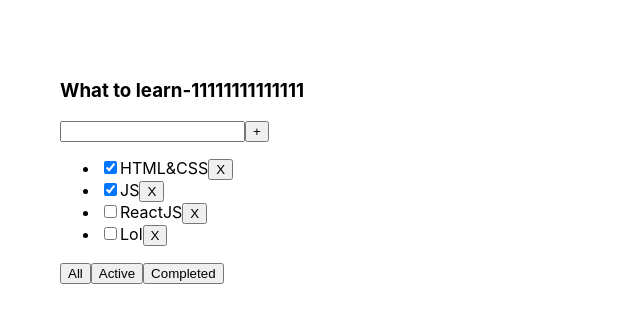
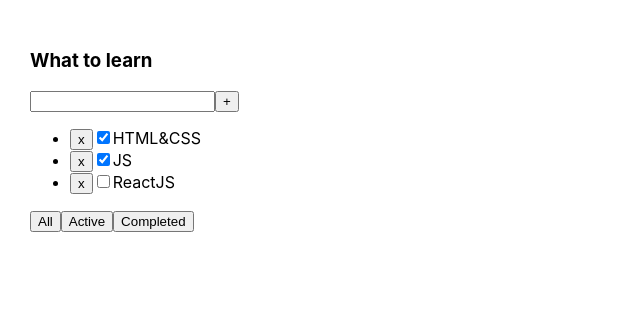
Before and after one commit to Sikstep/toDolist, a React (Create React App) app: page / in a window 1280 px wide. Shown: the top 322 px of the page, without its empty margins (0-640 px from the left). Built offline with nearby package versions, Linux system fonts and the light colour scheme.

Commit message:
ToDoList video 2 complited

```diff
--- a/src/App.css
+++ b/src/App.css
@@ -1,3 +1,4 @@
+
 .App {
   padding: 30px;
   display: flex;
@@ -6,3 +7,19 @@
 .App > div {
   margin-right: 50px;
 }
+
+.error {
+  border: red 1px solid;
+}
+
+.error-message {
+  color: red;
+}
+
+.active-filter {
+  background-color: aquamarine;
+}
+
+.is-done {
+  opacity: 0.5;
+}
--- a/src/App.tsx
+++ b/src/App.tsx
@@ -1,48 +1,53 @@
 import React, {useState} from 'react';
 import './App.css';
-import {TaskType, ToDolist} from "./ToDoList";
+import {TaskType, Todolist} from './Todolist';
 
-export type FilterValuesType = "All" | "Completed" | "Active";
+export type ButtonNameType = 'All' | 'Active' | 'Completed'
 
 function App() {
 
-    const shapka11 = 'What to learn-11111111111111';
+    // let tasks1 = [
+    //     {id: 1, title: 'HTML&CSS', isDone: true},
+    //     {id: 2, title: 'JS', isDone: true},
+    //     {id: 3, title: 'ReactJS', isDone: false}
+    // ]
 
+    let [tasks1, setTasks1] = useState<Array<TaskType>>([
+        {id: 1, title: 'HTML&CSS', isDone: true},
+        {id: 2, title: 'JS', isDone: true},
+        {id: 3, title: 'ReactJS', isDone: false}
+    ])
 
-    let [tasks, setTasks] = useState<Array<TaskType>>([
-        {id: 1, title: "HTML&CSS", isDone: true},
-        {id: 2, title: "JS", isDone: true},
-        {id: 3, title: "ReactJS", isDone: false},
-        {id: 4, title: "Lol", isDone: false}
-    ]);
-
-    let [filter, setFilter] = useState<FilterValuesType>("All")
-
-    function changeFilter(value: FilterValuesType) {
-        setFilter(value);
+    const removeTask = (TaskId: number) => {
+        setTasks1(tasks1.filter((el) => {
+            return el.id !== TaskId
+        }))
     }
 
-    let tasksForTodolist = tasks;
-    if (filter === "Completed") {
-        tasksForTodolist = tasks.filter(t => t.isDone === true)
-    }
-    if (filter === "Active") {
-        tasksForTodolist = tasks.filter(t => t.isDone === false)
-    }
-
-    function removeTask(id: number) {
-        let filteredTasks = tasks.filter(t => t.id !== id)
-        setTasks(filteredTasks);
-    }
+    // let [filterTask, setFilterTask] = useState<ButtonNameType>('All');
+    //
+    // const filteringTasks = (title: ButtonNameType) => {
+    //     setFilterTask(title)
+    // }
+    //
+    // let filteredTasks = tasks1;
+    // // Если пришёл  Active то
+    // if (filterTask === 'Active') {
+    //     filteredTasks = tasks1.filter(el => el.isDone)
+    // }
+    // // Если пришёл  Completed то
+    // if (filterTask === 'Completed') {
+    //     filteredTasks = tasks1.filter(el => !el.isDone)
+    // }
 
     return (
         <div className="App">
-            <ToDolist shapka2={shapka11}
-                      tasks={tasksForTodolist}
-                      removeTask={removeTask}
-                      changeFilter={changeFilter}/>
+            <Todolist
+                title="What to learn"
+                tasks={tasks1}
+                removeTask={removeTask}
+                />
         </div>
-
     );
 }
 
--- a/src/ToDoList.tsx
+++ b/src/ToDoList.tsx
@@ -1,36 +1,54 @@
-import React from "react";
-import {FilterValuesType} from "./App";
+import React, {useState} from 'react';
+import {ButtonNameType} from './App';
 
+export type TaskType = {
+    id: number
+    title: string
+    isDone: boolean
+}
 
-type PropsToDoListType = {
-
-    shapka2?: string,
-    tasks: TaskType[],
-    removeTask: (id: number) => void,
-    changeFilter: (value: FilterValuesType) => void,
-
+type PropsType = {
+    title: string
+    tasks: Array<TaskType>
+    removeTask: (id: number) => void
 
 }
 
-export type TaskType = { id: number, title: string, isDone: boolean }
-export const ToDolist = (props: PropsToDoListType) => {
+export function Todolist(props: PropsType) {
+
+    let [filterTask, setFilterTask] = useState<ButtonNameType>('All');
+
+    const filteringTasks = (title: ButtonNameType) => {
+        setFilterTask(title)
+    }
+
+    let filteredTasks = props.tasks;
+    // Если пришёл  Active то
+    if (filterTask === 'Active') {
+        filteredTasks = props.tasks.filter(el => el.isDone)
+    }
+    // Если пришёл  Completed то
+    if (filterTask === 'Completed') {
+        filteredTasks = props.tasks.filter(el => !el.isDone)
+    }
+
     return (
-        <div className="App">
         <div>
-                <h3>{props.shapka2}</h3>
+            <h3>{props.title}</h3>
             <div>
                 <input/>
                 <button>+</button>
             </div>
             <ul>
-                    {props.tasks.map((el) => {
+                {filteredTasks.map(el => {
                     return (
-                            <li key={el.id}><input type="checkbox" checked={el.isDone}/>
-                                <span>{el.title}</span>
+                        <li key={el.id}>
                             <button onClick={() => {
                                 props.removeTask(el.id)
-                                }}>X
+                            }}>x
                             </button>
+                            <input type="checkbox" checked={el.isDone}/>
+                            <span>{el.title}</span>
                         </li>
                     )
                 })}
@@ -38,19 +56,18 @@ export const ToDolist = (props: PropsToDoListType) => {
             </ul>
             <div>
                 <button onClick={() => {
-                        props.changeFilter("All")
+                    filteringTasks(`All`)
                 }}>All
                 </button>
                 <button onClick={() => {
-                        props.changeFilter("Active")
+                    filteringTasks('Active')
                 }}>Active
                 </button>
                 <button onClick={() => {
-                        props.changeFilter("Completed")
+                    filteringTasks('Completed')
                 }}>Completed
                 </button>
             </div>
         </div>
-        </div>
     );
-}
+};
--- a/src/index.tsx
+++ b/src/index.tsx
@@ -1,18 +1,14 @@
 import React from 'react';
-import ReactDOM from 'react-dom/client';
 import './index.css';
 import App from './App';
+import * as serviceWorker from './serviceWorker';
+import { createRoot } from 'react-dom/client';
 
+const container  = document.getElementById('root') as HTMLElement
+const root = createRoot(container);
+root.render(<App />);
 
-const root = ReactDOM.createRoot(
-    document.getElementById('root') as HTMLElement
-);
-root.render(
-    <React.StrictMode>
-        <App/>
-    </React.StrictMode>
-);
-
-// If you want to start measuring performance in your app, pass a function
-// to log results (for example: reportWebVitals(console.log))
-// or send to an analytics endpoint. Learn more: https://bit.ly/CRA-vitals
+// If you want your app to work offline and load faster, you can change
+// unregister() to register() below. Note this comes with some pitfalls.
+// Learn more about service workers: https://bit.ly/CRA-PWA
+serviceWorker.unregister();
```
Also changed, not shown: 1 other file (tests, documents, lock files or other folders). Lines whose indentation alone changed are shown as unchanged.
